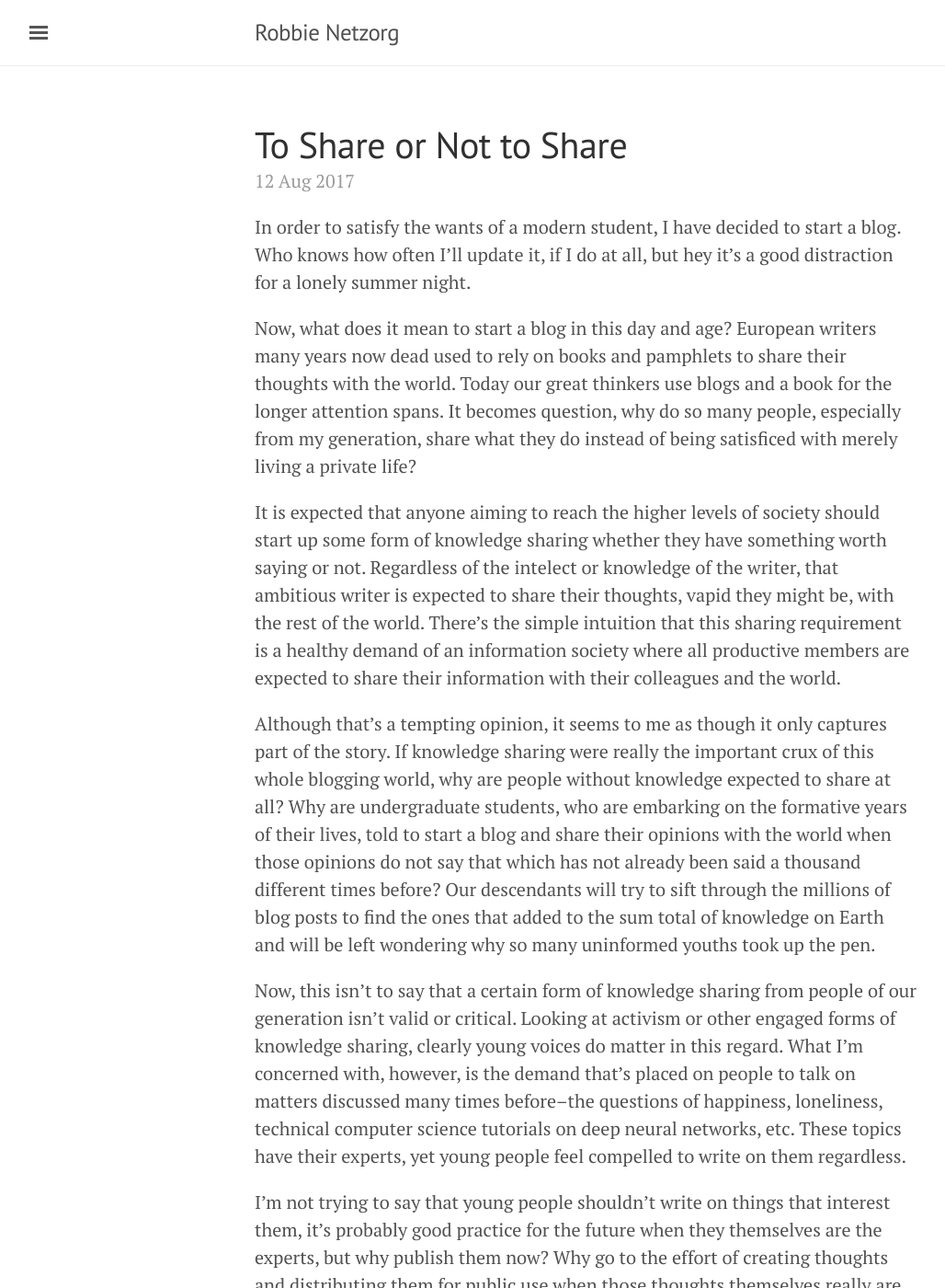
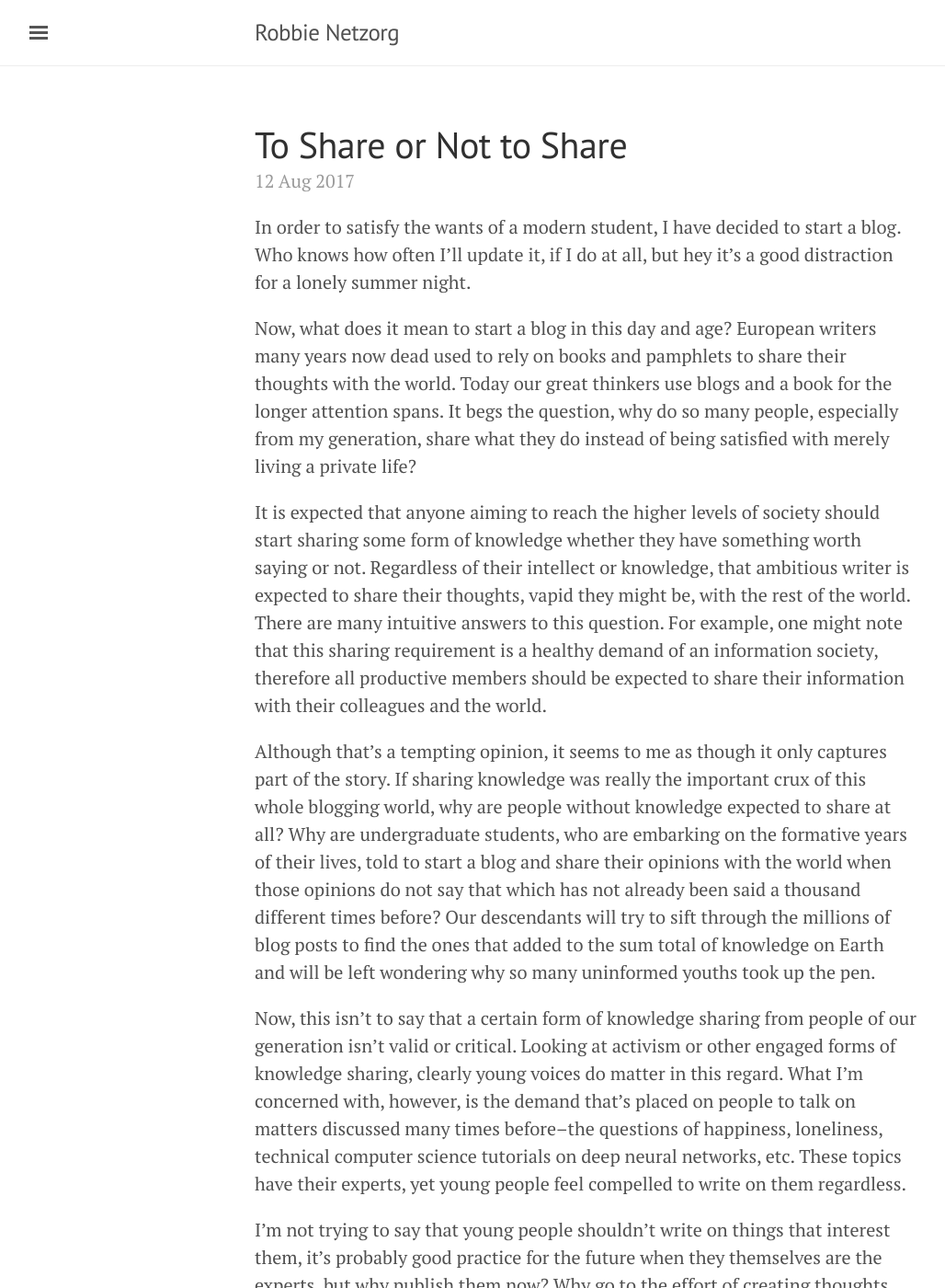
Before and after one commit to robbizorg/robbizorg.github.io, a Jekyll site: the page built from _posts/2017-08-12-to-share-or-not-to-share.md, in a window 1280 px wide and 1400 px high. Shown: the whole window at 92% size, without its empty margins (3-1031 px from the left). Built offline with Jekyll 4.4.1, drawn with Linux system fonts in a browser that asks for light colours; some of the changed text lies outside the part shown.

Commit message:
Working on To Share

```diff
--- a/_posts/2017-08-12-to-share-or-not-to-share.md
+++ b/_posts/2017-08-12-to-share-or-not-to-share.md
@@ -8,16 +8,16 @@
 
 Now, what does it mean to start a blog in this day and age? European writers many years now dead used to rely on
 books and pamphlets to share their thoughts with the world. Today our great thinkers use blogs and a book for
-the longer attention spans. It becomes question, why do so many people, especially from my generation, share what they do
-instead of being satisficed with merely living a private life?
+the longer attention spans. It begs the question, why do so many people, especially from my generation, share what they do
+instead of being satisfied with merely living a private life?
 
-It is expected that anyone aiming to reach the higher levels of society should start up some form of knowledge sharing
-whether they have something worth saying or not. Regardless of the intelect or knowledge of the writer, that ambitious
-writer is expected to share their thoughts, vapid they might be, with the rest of the world. There's the simple intuition
-that this sharing requirement is a healthy demand of an information society where all productive members are expected to
+It is expected that anyone aiming to reach the higher levels of society should start sharing some form of knowledge
+whether they have something worth saying or not. Regardless of their intellect or knowledge, that ambitious
+writer is expected to share their thoughts, vapid they might be, with the rest of the world. There are many intuitive answers to this question. For example, one might note
+that this sharing requirement is a healthy demand of an information society, therefore all productive members should be expected to
 share their information with their colleagues and the world.
 
-Although that's a tempting opinion, it seems to me as though it only captures part of the story. If knowledge sharing were
+Although that's a tempting opinion, it seems to me as though it only captures part of the story. If sharing knowledge was
 really the important crux of this whole blogging world, why are people without knowledge expected to share at all? Why are
 undergraduate students, who are embarking on the formative years of their lives, told to start a blog and share their opinions
 with the world when those opinions do not say that which has not already been said a thousand different times before? Our
@@ -31,7 +31,7 @@
 
 I'm not trying to say that young people shouldn't write on things that interest them, it's probably good practice for the
 future when they themselves are the experts, but why publish them now? Why go to the effort of creating thoughts and distributing
-them for public use when those thoughts themselves really are not all that original, mind-blowing, or even eloquently
+them for public consumption when those thoughts themselves really are not all that original, mind-blowing, or even eloquently
 phrased?
 
 It's trite to say that social media and other techno-cultural factors are to blame for the desire to publish. In a society
@@ -40,4 +40,15 @@
 forms of social media really are the quick result of this, where we can share any details of our lives with anyone whenever we
 have the slightest urge to, but more traditional forms (if they can be considered traditional at all) like writing extended personal essays or pamphlets have taken the form of the personal blog.
 
+This is where part of the solution to the question lies. For the most part, we are social beings. Despite our individualistic tendencies, people rely on others for their upbringing, personality, skills, stories, and, well, mostly everything that makes them a human being. Numerating all of the contributions others make to an individual's life is beyond the scope of this short personal essay. Anyways, the desire to share ultimately has its roots in the human desire for social relationships. When I share information about myself with another person, that lays the foundations for trust and eventually true friendship. This can be seen as a normal state of affairs, which social media and the Internet has begun to exploit.
+
+Social media platforms consist of two major users: content creators and lurkers. Lurkers are a vast majority of the users--those who will sit down for ten or more minutes looking over their feeds with the vague ennui of the 21st Century human. Content creators are those who leave comments, make posts, share/retweet/reblog the various scraps of knowledge. These roles are not completely separate, we are (mostly) lurkers and, when we feel like it, content creators.
+
+Now here's the question that brings us one step closer to a solution to our problem: Who exists on the Internet, and, by extension, who exists in our digital society? Does a lurker exist? In the minds of the Internet and in the minds of the websites they frequent so often, it is hard to say that they do. Although they might have a username listed somewhere on a database, it's hardly more than a marker on a tombstone for someone from an age long forgotten. On the Internet, to exist is to be a content creator. Lurkers have no record of their existence outside of that database. Lurkers are even unaware of the existence of other lurkers.
+
+You might be thinking, but we all know that other people use the Internet. We know that there are many people who read and are influenced by content online. Of course, I respond, these people do exist in the physical sense. They take up space in whatever we consider the real world to be nowadays, but, unlike content creators, they do not play an active role in the marketplace of ideas.
+
+Content creators, on the other hand, are the ones who actually exist in this digital age. Not only do they imprint their mind on the digital landscape, but they additionally have the affirmation of other creators that they do indeed exist. One creator writes an article, another responds. In the digital world, this polemic marks the existence of the two creators while millions of lurkers look on.
+
+
 A thought does not exist until it is actually out in the open. Therefore, we do not exist until we are out in the open. [I share, therefore I am.](http://www.mit.edu/~sturkle/) Looking at a network of individuals, the one who shares is the one who is noticed while, bright though they may be, the private competitor wallows away in anonymity for having the gall to think alone.
```
